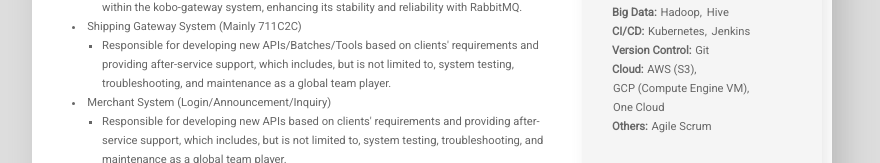
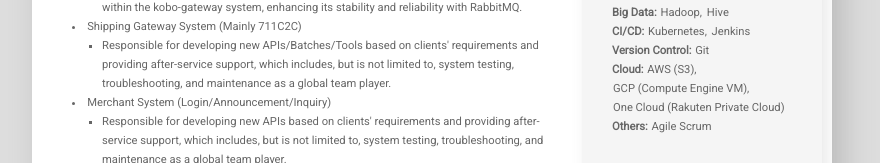
Before and after one commit to c00667h/c00667h.github.io, a plain HTML site: page index.html in a window 1280 px wide. Shown: the part 526-689 px from the top of the page, without its empty margins (208-1088 px from the left). Drawn offline with nearby package versions, Linux system fonts and the light colour scheme.

Commit message:
one cloud detail

```diff
--- a/index.html
+++ b/index.html
@@ -444,7 +444,7 @@ Inspired by music, sport and fulfillment of achieving projects.
 
                     <li>GCP (Compute Engine VM)</li>
 
-                    <li>One Cloud</li>
+                    <li>One Cloud (Rakuten Private Cloud)</li>
 
                 </ul>
 
```
